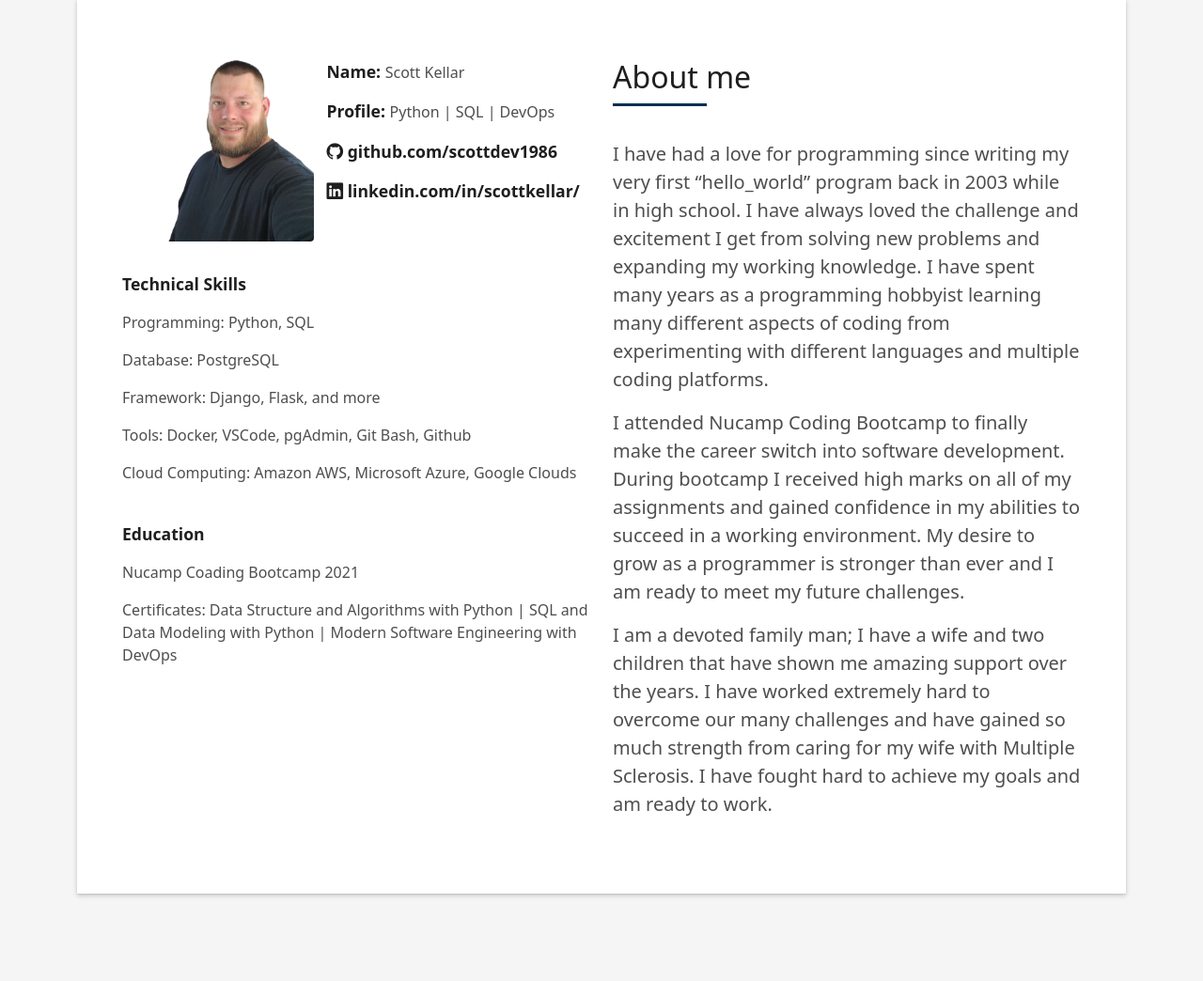
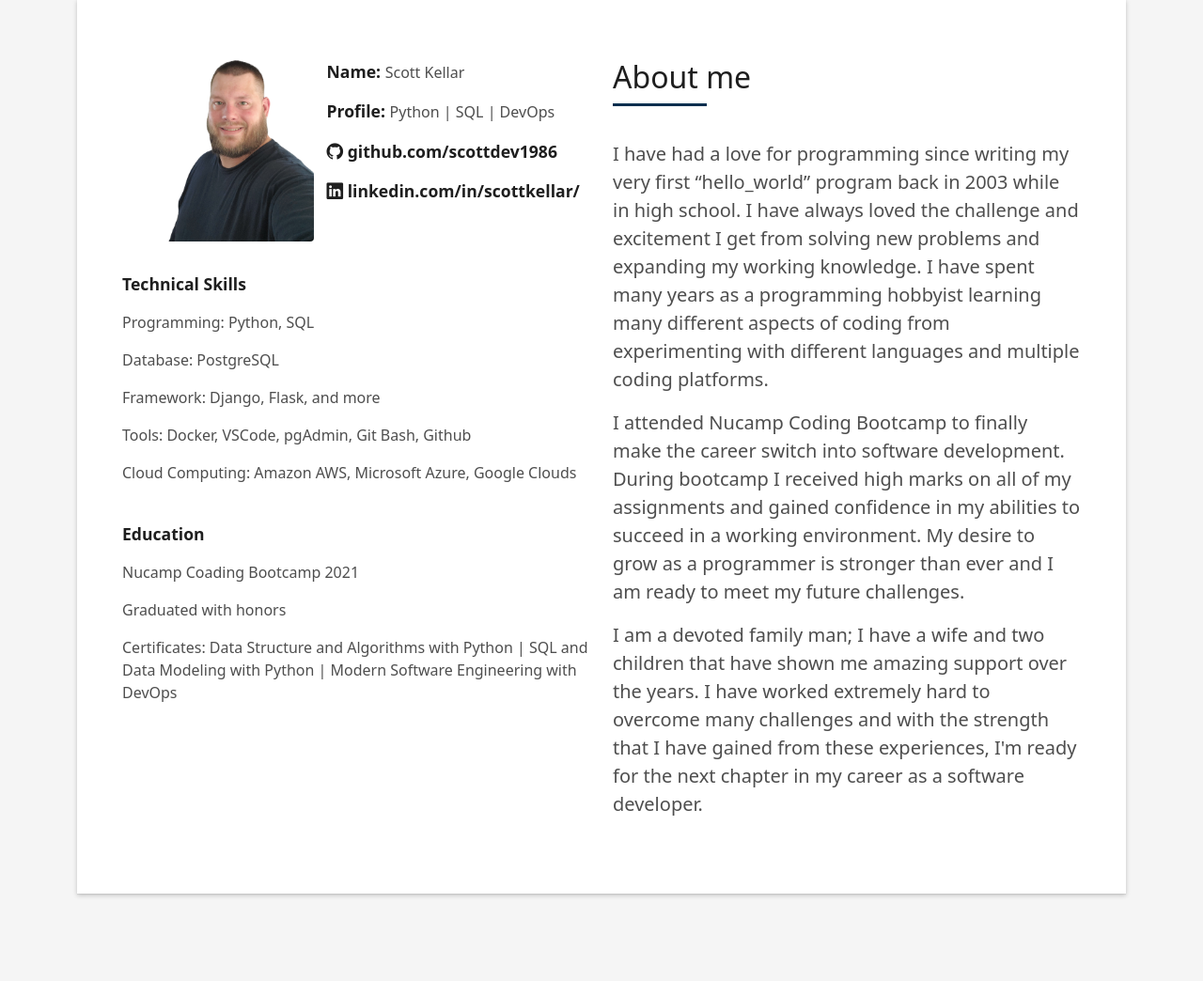
Before and after one commit to scottdev1986/portfolio_website, a Django app: page / in a window 1280 px wide. Shown: the part 865-1909 px from the top of the page at 94% size. Run offline with Django 4.2, Linux system fonts and the light colour scheme; data that the repository does not hold is empty; some libraries are stand-ins or nearby versions.

Commit message:
updated about me section

```diff
--- a/templates/pages/index.html
+++ b/templates/pages/index.html
@@ -56,8 +56,8 @@
                     <br>
                     <p class="title-s">Education</p>
                     <p>Nucamp Coading Bootcamp 2021</p>
+                    <p>Graduated with honors</p>
                     <p>Certificates: Data Structure and Algorithms with Python | SQL and Data Modeling with Python | Modern Software Engineering with DevOps</p>
-                    <!-- <p>Graduated with honors</p> -->
                   </div>
 
                 </div>
@@ -75,7 +75,7 @@
                       I attended Nucamp Coding Bootcamp to finally make the career switch into software development. During bootcamp I received high marks on all of my assignments and gained confidence in my abilities to succeed in a working environment. My desire to grow as a programmer is stronger than ever and I am ready to meet my future challenges.
                     </p>
                     <p class="lead">
-                      I am a devoted family man; I have a wife and two children that have shown me amazing support over the years. I have worked extremely hard to overcome our many challenges and have gained so much strength from caring for my wife with Multiple Sclerosis. I have fought hard to achieve my goals and am ready to work.
+                      I am a devoted family man; I have a wife and two children that have shown me amazing support over the years. I have worked extremely hard to overcome many challenges and with the strength that I have gained from these experiences, I'm ready for the next chapter in my career as a software developer.
                     </p>
                   </div>
                 </div>
```
